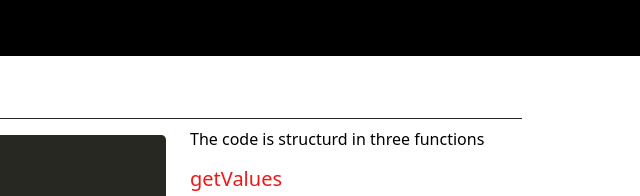
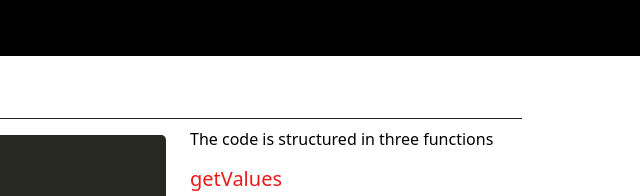
Before and after one commit to bmore0fm3/Thawne, a plain HTML site: page code.html in a window 1280 px wide. Shown: the top 196 px of the page, 640-1280 px from the left. Drawn offline with nearby package versions, Linux system fonts and the light colour scheme.

Commit message:
Update code.html

```diff
--- a/code.html
+++ b/code.html
@@ -102,7 +102,7 @@
                     </pre>
                 </div>
                 <div class="col-lg-4">
-                    <p> The code is structurd in three functions</p>
+                    <p> The code is structured in three functions</p>
                     <h5>getValues</h5>
                     <p>This is a controller function. It adds the invisible class to the alert elementID. Next, it captures the user
                         input from the userString elementID. The reverseString function is called and the return value is stored in
```
